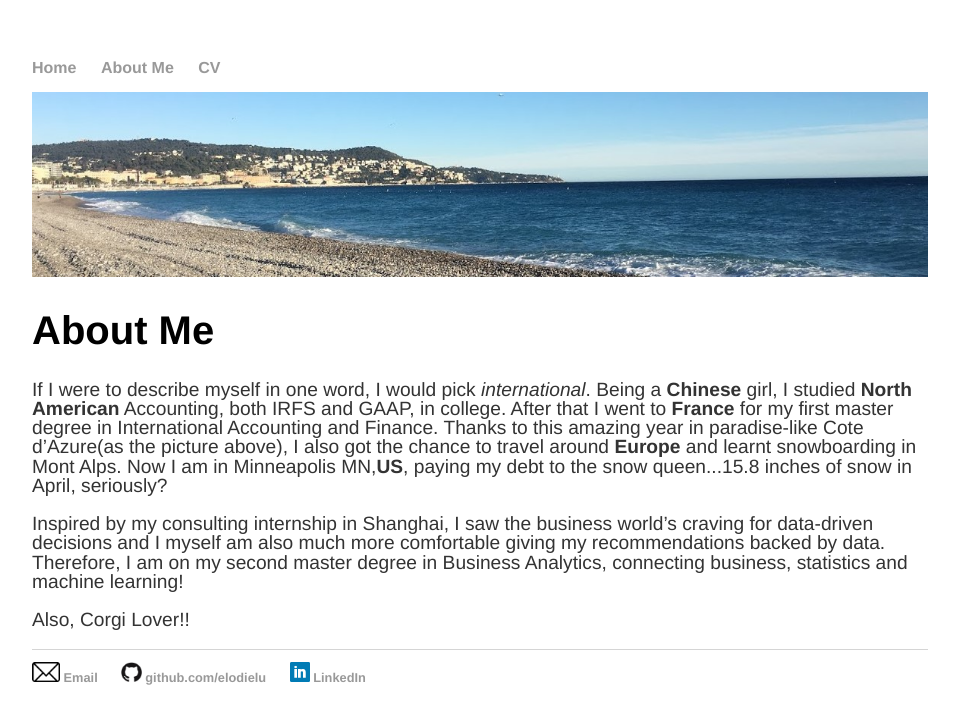
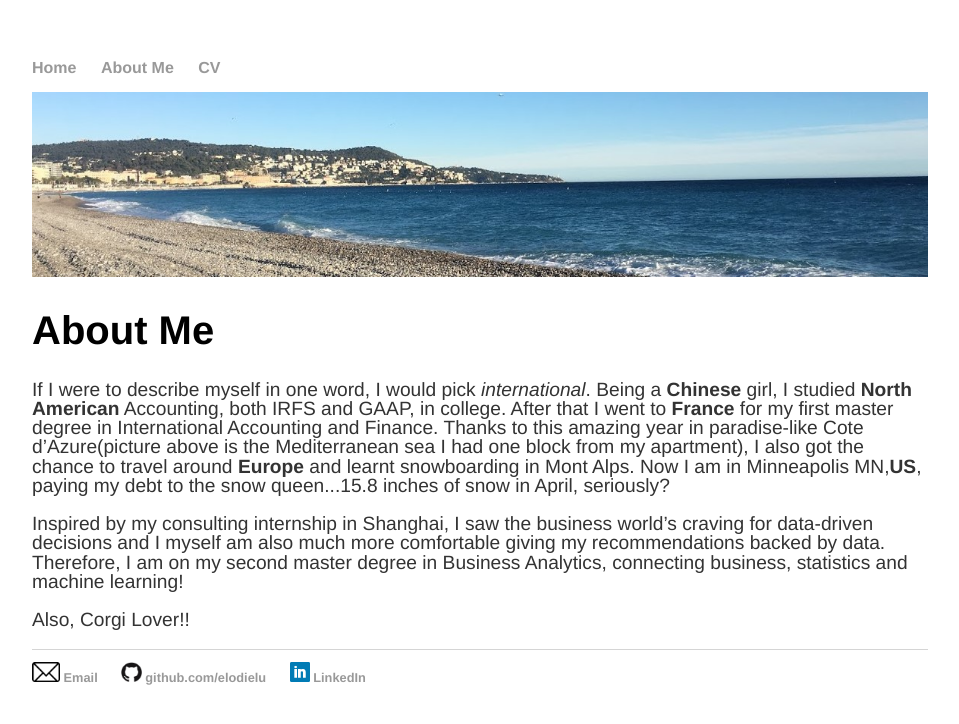
Before and after one commit to elodielu/elodielu.github.io, a Jekyll site: the page built from about/index.html, in a window 1280 px wide. Shown: the top 724 px of the page, without its empty margins (160-1119 px from the left). Built offline with Jekyll 4.4.1, drawn with Linux system fonts in a browser that asks for light colours.

Commit message:
Update index.html

```diff
--- a/about/index.html
+++ b/about/index.html
@@ -7,7 +7,7 @@
 			<img src="/picture/Nice.jpg" width= 100%>
 
 			<h1>About Me</h1>
-			<p>If I were to describe myself in one word, I would pick <em>international</em>. Being a <b>Chinese</b> girl, I studied <b>North American</b> Accounting, both IRFS and GAAP, in college. After that I went to <b>France</b> for my first master degree in International Accounting and Finance. Thanks to this amazing year in paradise-like Cote d’Azure(as the picture above), I also got the chance to travel around <b>Europe</b> and learnt snowboarding in Mont Alps. Now I am in Minneapolis MN,<b>US</b>, paying my debt to the snow queen...15.8 inches of snow in April, seriously?<br><br>
+			<p>If I were to describe myself in one word, I would pick <em>international</em>. Being a <b>Chinese</b> girl, I studied <b>North American</b> Accounting, both IRFS and GAAP, in college. After that I went to <b>France</b> for my first master degree in International Accounting and Finance. Thanks to this amazing year in paradise-like Cote d’Azure(picture above is the Mediterranean sea I had one block from my apartment), I also got the chance to travel around <b>Europe</b> and learnt snowboarding in Mont Alps. Now I am in Minneapolis MN,<b>US</b>, paying my debt to the snow queen...15.8 inches of snow in April, seriously?<br><br>
 
 Inspired by my consulting internship in Shanghai, I saw the business world’s craving for data-driven decisions and I myself am also much more comfortable giving my recommendations backed by data. Therefore, I am on my second master degree in Business Analytics, connecting business, statistics and machine learning!<br><br>
 Also, Corgi Lover!!
```
